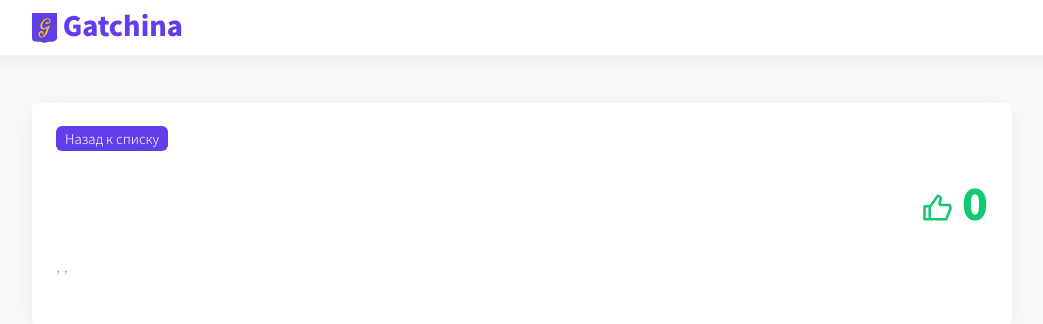
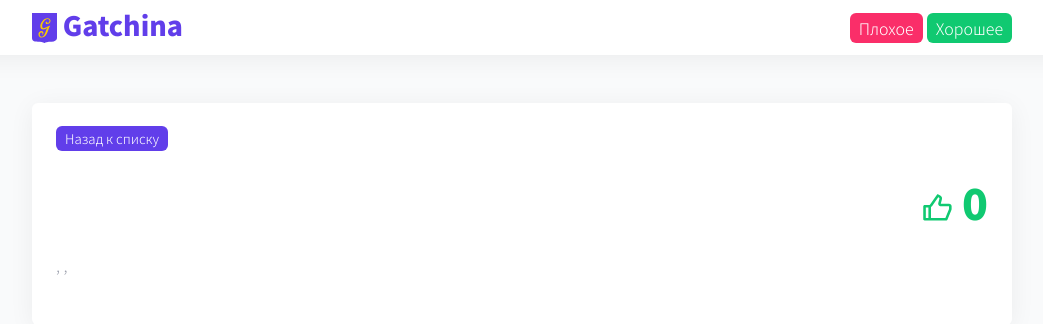
Before and after one commit to saydamir/HackGatchina2019back, a Flask app: template templates/issue.html in a window 1280 px wide. Shown: the top 324 px of the page, without its empty margins (118-1161 px from the left). Run offline with Flask 2, Linux system fonts and the light colour scheme; the template is opened without the code that fills it, so the values that code supplies are empty.

Commit message:
add positive/negative web filter

```diff
--- a/static/style.css
+++ b/static/style.css
@@ -49,6 +49,25 @@ h1 {
 
 .nav_back__container {
   margin-bottom: 6px;
+}
+
+.nav__container {
+  margin-top: 6px;
+  text-align: right;
+}
+
+.nav_back a.btn__green {
+  background-color: #10C971 !important;
+  font-size: 12pt;
+  border-radius: 6px;
+  padding: 3px 9px;
+}
+
+.nav_back a.btn__red {
+  background-color: #FA2E69 !important;
+  font-size: 12pt;
+  border-radius: 6px;
+  padding: 3px 9px;
 }
 
 .nav_back a {
--- a/templates/issue.html
+++ b/templates/issue.html
@@ -45,7 +45,7 @@ ymaps.ready(init);
   <nav class="head">
       <div class="container">
         <div class="row">
-          <div class="col-xs-12">
+          <div class="col-xs-3">
             <div class="head__logo">
               <img src="/static/icons/logo_gerb.svg" class="head__logo__img" height="30" alt="">
               <a href="/">
@@ -56,6 +56,11 @@ ymaps.ready(init);
               <div>
               </div>
             </div>
+          </div>
+          <div class="col-xs-9 nav__container">
+
+            <span class="nav_back"><a href="/" class="btn__red">Плохое</a></span>
+            <span class="nav_back"><a href="/?is_positive" class="btn__green">Хорошее</a></span>
           </div>
         </div>
       </div>
```
